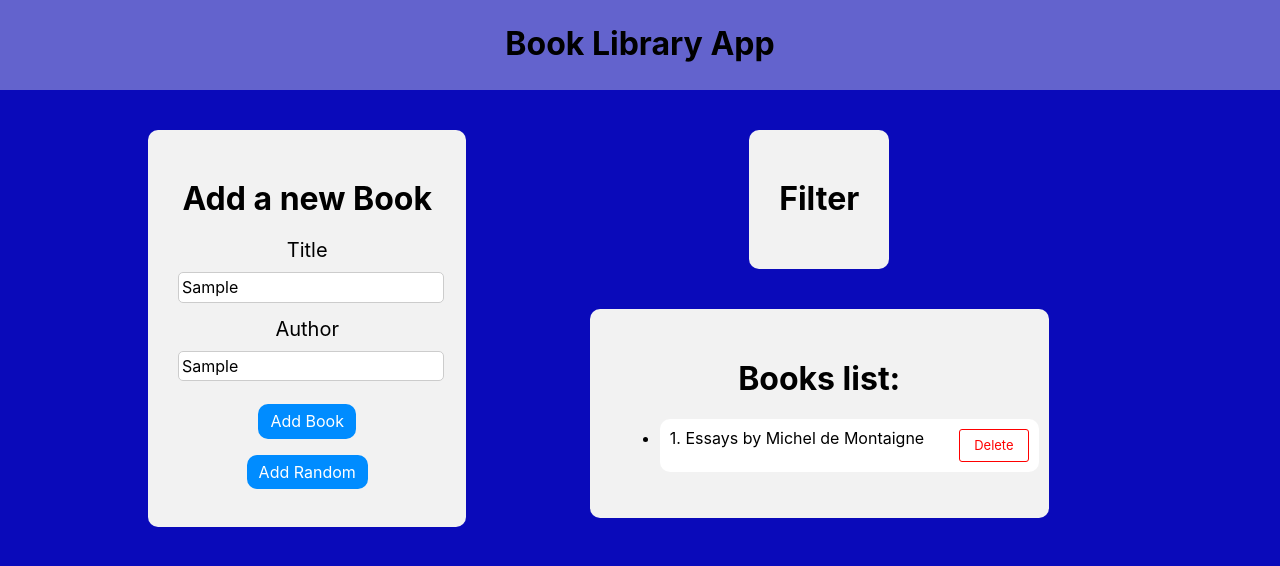
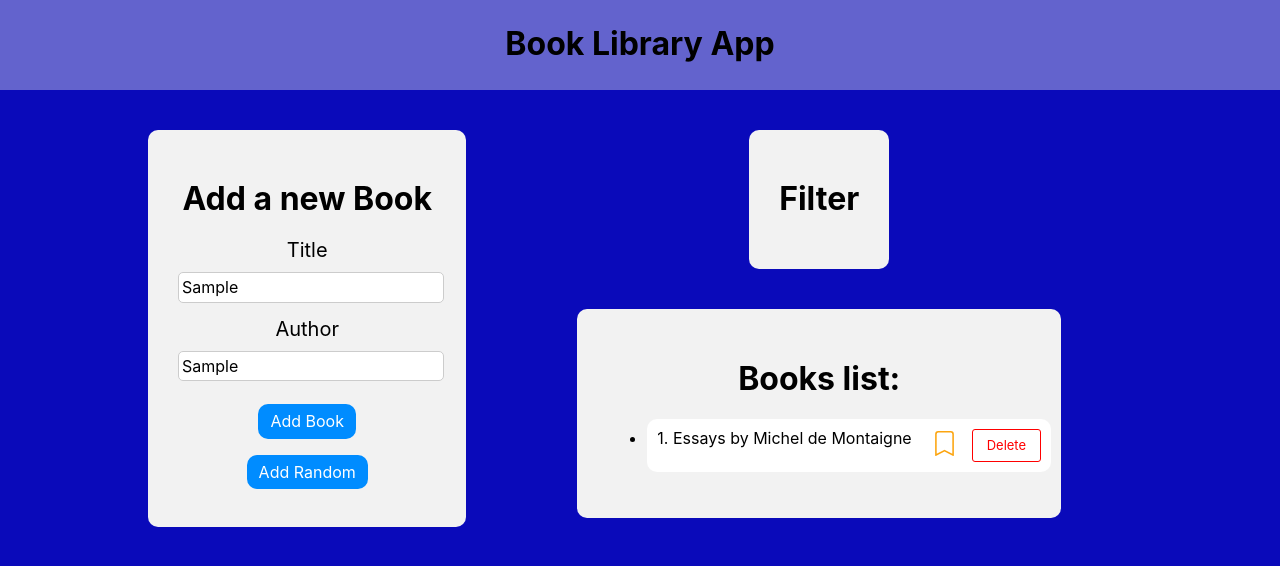
Before and after one commit to GhostArnold/Library-app-SCSS, a React (Create React App) app in the folder frontend/: page / in a window 1280 px wide. Both pictures are taken after typing "Sample", "Sample" into the empty fields and a click on the button "Add Random". Shown: the top 566 px of the page. Built offline with nearby package versions, Linux system fonts and the light colour scheme.

Commit message:
Implemented functionality for adding to favorite and made styles for this

```diff
--- a/frontend/package.json
+++ b/frontend/package.json
@@ -1,6 +1,6 @@
 {
   "name": "frontend",
-  "version": "1.5.2",
+  "version": "1.6.0",
   "private": true,
   "dependencies": {
     "@reduxjs/toolkit": "^2.2.5",
--- a/frontend/src/components/BooksForm/BooksForm.jsx
+++ b/frontend/src/components/BooksForm/BooksForm.jsx
@@ -24,6 +24,8 @@ const BooksForm = () => {
     const book = {
       title: title,
       author: author,
+      // Избранное
+      isFavorite: false,
       // Уникальный id
       id: uuidv4(),
     };
@@ -47,6 +49,8 @@ const BooksForm = () => {
     const randomBookWithID = {
       // Объект с title,author,year
       ...randomBook,
+      // Для избранного
+      isFavorite: false,
       // Добавляем id
       id: uuidv4(),
     };
--- a/frontend/src/components/BooksList/BooksList.jsx
+++ b/frontend/src/components/BooksList/BooksList.jsx
@@ -1,5 +1,7 @@
 import { useDispatch, useSelector } from 'react-redux';
-import { deleteBook } from '../../redux/Books/actionCreators';
+import { deleteBook, toggleFavorite } from '../../redux/Books/actionCreators';
+// Иконки избранного
+import { BsBookmark, BsBookmarkFill } from 'react-icons/bs';
 import styles from './BooksList.module.scss';
 const BooksList = () => {
   //  это хук, предоставляемый библиотекой react-redux, который позволяет компонентам React получать данные из хранилища Redux.
@@ -10,6 +12,9 @@ const BooksList = () => {
   const dispatch = useDispatch();
   const onDeleteHandler = (id) => {
     dispatch(deleteBook(id));
+  };
+  const onToggleFavoriteHandler = (id) => {
+    dispatch(toggleFavorite(id));
   };
   return (
     <div className={styles.appBlock}>
@@ -26,6 +31,19 @@ const BooksList = () => {
                   <div>
                     {++i}. {book.title} by {book.author}
                   </div>
+                  <div className={styles.icons}>
+                    <div
+                      onClick={() => onToggleFavoriteHandler(book.id)}
+                      className={styles.favorite}
+                    >
+                      {/* Избранное */}
+                      {book.isFavorite === false ? (
+                        <BsBookmark className={styles.favoriteIcon} />
+                      ) : (
+                        <BsBookmarkFill className={styles.favoriteIcon} />
+                      )}
+                      {/* Удаление */}
+                    </div>
                     <div>
                       <button
                         onClick={() => onDeleteHandler(book.id)}
@@ -33,6 +51,7 @@ const BooksList = () => {
                       >
                         Delete
                       </button>
+                    </div>
                   </div>
                 </div>
               </li>
--- a/frontend/src/components/BooksList/BooksList.module.scss
+++ b/frontend/src/components/BooksList/BooksList.module.scss
@@ -14,6 +14,11 @@
   &:hover {
     background-color: $book-list-hover;
   }
+
+  .icons {
+    display: flex;
+    align-items: center;
+
     .btnDelete {
       background-color: #fff;
       padding: 8px 14px;
@@ -28,4 +33,12 @@
         background-color: rgba(255, 0, 0, 0.164);
       }
     }
+
+    .favoriteIcon {
+      color: #fca510;
+      width: 25px;
+      height: 25px;
+      cursor: pointer;
     }
+  }
+}
--- a/frontend/src/redux/Books/actionCreators.js
+++ b/frontend/src/redux/Books/actionCreators.js
@@ -13,4 +13,11 @@ const deleteBook = (id) => {
     payload: id,
   };
 };
-export { addBook, deleteBook };
+
+const toggleFavorite = (id) => {
+  return {
+    type: actionTypes.TOGGLE_FAVORITE,
+    payload: id,
+  };
+};
+export { addBook, deleteBook, toggleFavorite };
--- a/frontend/src/redux/Books/actionTypes.js
+++ b/frontend/src/redux/Books/actionTypes.js
@@ -1,2 +1,3 @@
 export const ADD_BOOK = 'ADD_BOOK';
 export const DELETE_BOOK = 'DELETE_BOOK';
+export const TOGGLE_FAVORITE = 'TOGGLE_FAVORITE';
--- a/frontend/src/redux/Books/reducer.js
+++ b/frontend/src/redux/Books/reducer.js
@@ -15,6 +15,13 @@ const booksReducer = (state = initialState, action) => {
       //  Эта функция создаст новый массив, исключающий элементы, которые не удовлетворяют условию в функции обратного вызова. В данном случае она исключает книгу, идентификатор которой совпадает с action.payload.
       return state.filter((book) => book.id !== action.payload);
 
+    case actionTypes.TOGGLE_FAVORITE:
+      return state.map((book) =>
+        book.id === action.payload
+          ? { ...book, isFavorite: !book.isFavorite }
+          : book
+      );
+
     // В случае нераспознанного действия возвращаем текущее состояние
     default:
       return state;
```
Also changed, not shown: 1 other file (tests, documents, lock files or other folders). Lines whose indentation alone changed are shown as unchanged.
